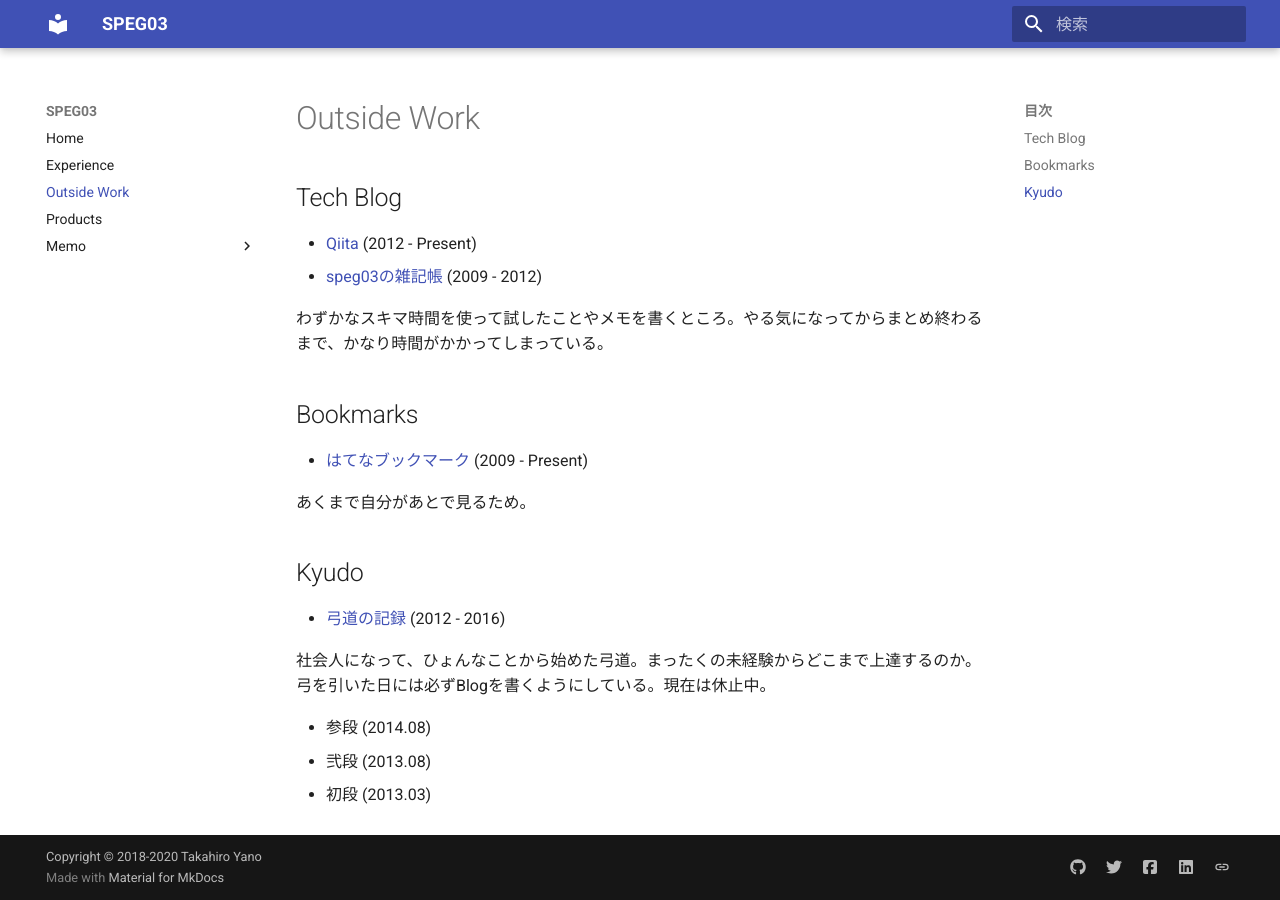
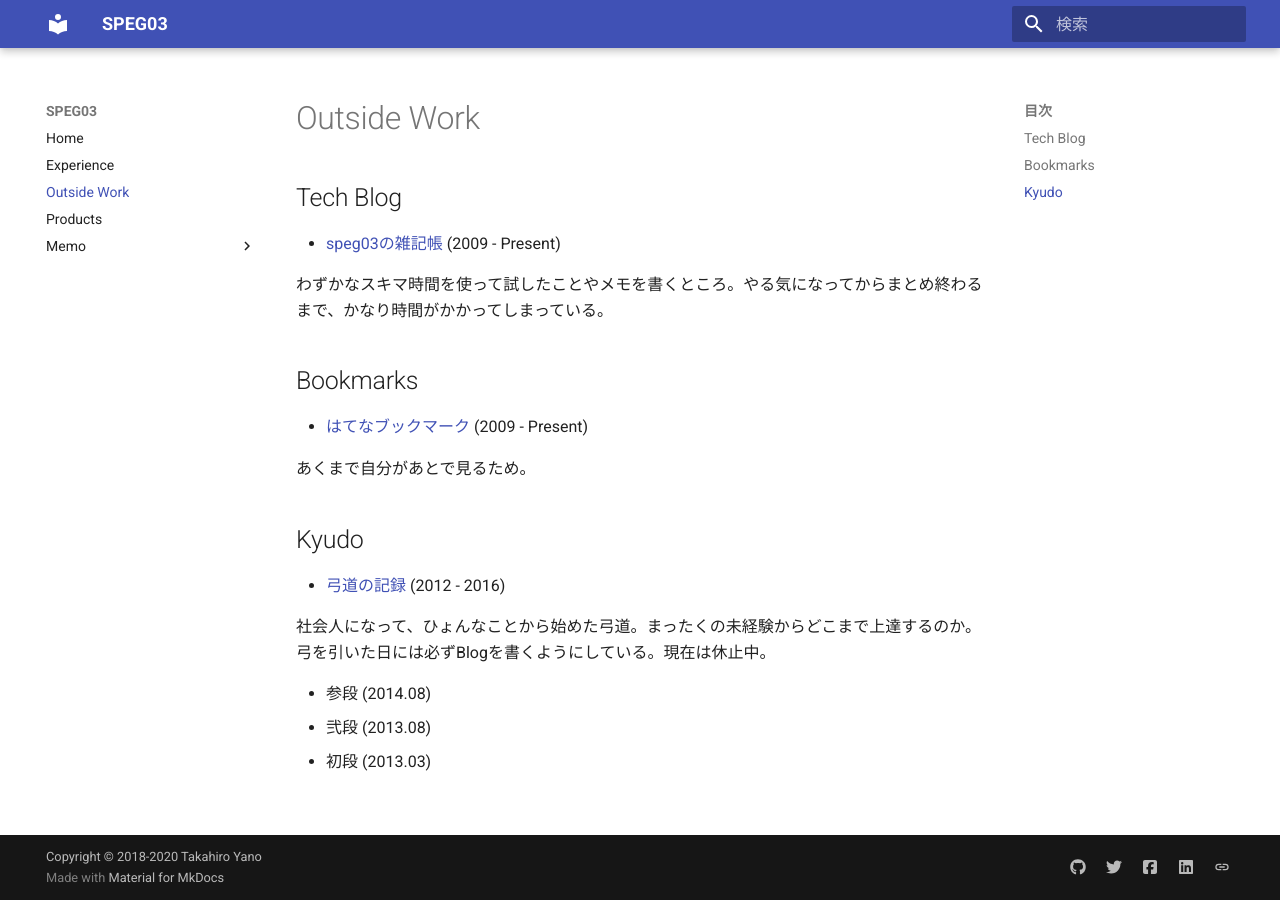
Before and after one commit to speg03/sp3.dev, an MkDocs documentation site: the page built from docs/outside_work.md, in a window 1280 px wide. Built offline with MkDocs 1.6.1 and Material for MkDocs 9.7.7, drawn with Linux system fonts in a browser that asks for light colours.

Commit message:
Fix some links

```diff
--- a/docs/outside_work.md
+++ b/docs/outside_work.md
@@ -2,20 +2,19 @@
 
 ## Tech Blog
 
-* [Qiita](https://qiita.com/speg03) (2012 - Present)
-* [speg03の雑記帳](http://d.hatena.ne.jp/speg03) (2009 - 2012)
+* [speg03の雑記帳](https://tech.sp3.dev) (2009 - Present)
 
 わずかなスキマ時間を使って試したことやメモを書くところ。やる気になってからまとめ終わるまで、かなり時間がかかってしまっている。
 
 ## Bookmarks
 
-* [はてなブックマーク](http://b.hatena.ne.jp/speg03/bookmark) (2009 - Present)
+* [はてなブックマーク](https://b.hatena.ne.jp/speg03/bookmark) (2009 - Present)
 
 あくまで自分があとで見るため。
 
 ## Kyudo
 
-* [弓道の記録](http://speg03.hatenablog.jp) (2012 - 2016)
+* [弓道の記録](https://kyudo.sp3.dev) (2012 - 2016)
 
 社会人になって、ひょんなことから始めた弓道。まったくの未経験からどこまで上達するのか。弓を引いた日には必ずBlogを書くようにしている。現在は休止中。
 
```
Also changed, not shown: docs/index.md (+1 -1 lines), docs/products.md (+1 -1 lines).
